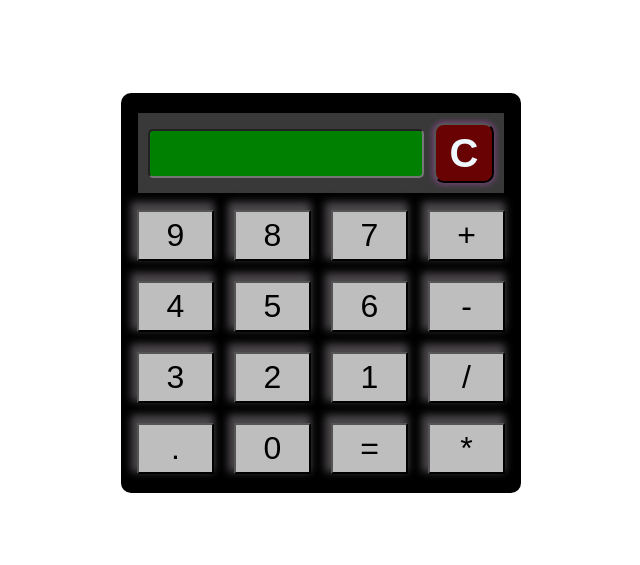
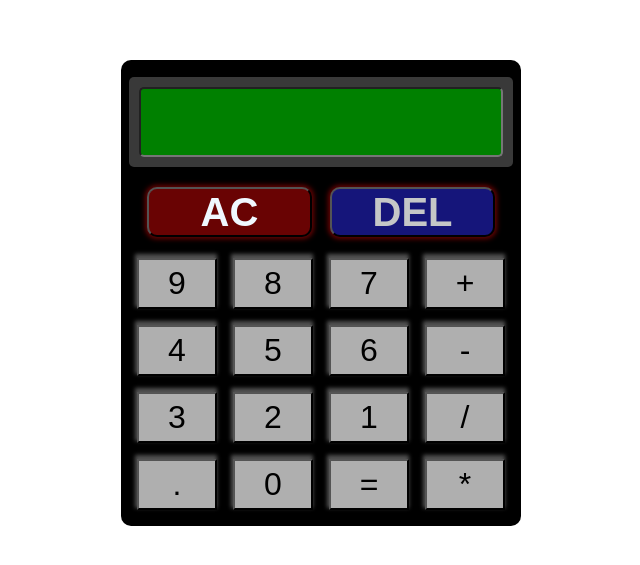
Before and after one commit to Roh1512/Calculator, a plain HTML site: page index.html in a window 1280 px wide. Shown: the part 107-672 px from the top of the page, without its empty margins (319-959 px from the left). Drawn offline with Linux system fonts and the light colour scheme.

Commit message:
DEL button added

```diff
--- a/index.html
+++ b/index.html
@@ -10,8 +10,13 @@
 <body>
     <div class="calculatorBody">
         <div class="topScreen">
-            <input type="text" id="result" readonly>
-            <button class="clear" id="clear" onclick="resetCalc()" data-key = "Backspace">C</button>
+            <div class="input">
+                <input type="text" id="result" readonly>
+            </div>
+            <div class="mainBtn">
+                <button class="clear" id="clear" onclick="resetCalc()" data-key="Delete">AC</button>
+                <button class="del" id="del" onclick="backSpace()" data-key="Backspace">DEL</button>
+            </div>
         </div>
         <div class="keypad">
             <button onclick="appendNumber(9)" data-key = "Digit9">9</button>
--- a/main.css
+++ b/main.css
@@ -14,40 +14,60 @@ body{
     display: flex;
     flex-direction: column;
     width: 400px;
-    height: 400px;
     background-color: rgb(0, 0, 0);
     padding: 1rem;
     border-radius: 10px;
-    justify-content: space-around;
+    justify-content: center;
+    align-items: center;
 }
 .calculatorBody .topScreen {
     border: 1px solid black;
     display: flex;
+    width: 100%;
+    flex-direction: column;
     align-items: center;
-    justify-content: space-between;
+    justify-content: center;
     margin-bottom: 10px;
+    background-color: rgb(0, 0, 0);
+}
+.calculatorBody .topScreen .input {
+    background-color: rgb(57, 57, 57);
+    width: 105%;
+    margin-bottom: 20px;
     padding: 10px;
-    background-color: rgb(57, 57, 57);
+    border-radius: 5px;
 }
-.calculatorBody .topScreen input {
-    width: 80%;
+.calculatorBody .topScreen .input input {
+    width: 100%;
     text-align: right;
     font-size: 40px;
+    height: 70px;
     border-radius: 5px;
-    margin-right: 10px;
     background: green;
 
 }
+
+.calculatorBody .topScreen .mainBtn {
+    display: flex;
+    align-items: center;
+    justify-content: space-around;
+    width: 100%;
+    margin-bottom: 10px;
+}
+.calculatorBody .topScreen .mainBtn .del{
+    background-color: rgb(21, 21, 122);
+    color: rgb(197, 199, 199);
+}
 .calculatorBody .topScreen button {
     padding: 10px;
-    width: 60px;
-    height: 60px;
+    width: 45%;
+    height: 50px;
     font-size: 40px;
     background: rgb(105, 3, 3);
     color: aliceblue;
-    -webkit-box-shadow: 0px 0px 5px 2px rgba(110, 67, 110, 1);
-        -moz-box-shadow: 0px 0px 5px 2px rgba(110, 67, 110, 1);
-        box-shadow: 0px 0px 5px 2px rgba(110, 67, 110, 1);
+    -webkit-box-shadow: 0px 0px 5px 2px rgb(105, 3, 3);
+        -moz-box-shadow: 0px 0px 5px 2px rgb(105, 3, 3);
+        box-shadow: 0px 0px 5px 2px rgb(105, 3, 3);
     font-weight: 700;
     text-align: center;
     display: flex;
@@ -56,7 +76,7 @@ body{
     border-radius: 10px;
 }
 .calculatorBody .topScreen button:hover {
-    transform: scale3d(1.2,1.2,1.2);
+    transform: scale3d(1.1,1.1,1.1);
     transition: 0.4s;
 }
 .calculatorBody .topScreen button:active {
@@ -69,17 +89,17 @@ body{
 .keypad {
     display: grid;
     grid-template-columns: repeat(4,1fr);
-    gap: 20px;
+    gap: 1rem;
     width: 100%;
 }
 
 .keypad button {
     padding: 5px;
     font-size: 2rem;
-    background: rgb(190, 190, 190);
-    -webkit-box-shadow: -3px -5px 8px 3px rgb(61, 60, 61);
-    -moz-box-shadow: -3px -5px 8px 3px rgb(80, 79, 80);
-    box-shadow: -3px -5px 8px 3px rgb(76, 72, 76);
+    background: rgb(175, 175, 175);
+    -webkit-box-shadow: -3px -5px 8px 3px rgb(79, 79, 79);
+    -moz-box-shadow: -3px -5px 8px 3px rgb(216, 216, 216);
+    box-shadow: -1px -3px 4px 1px rgb(82, 82, 82);
 }
 
 .keypad button:hover {
--- a/main.js
+++ b/main.js
@@ -1,4 +1,5 @@
-  let num1 = null;
+//Variables for Numbers and operator
+let num1 = null;
 let num2 = null;
 let operator = '';
 
@@ -15,8 +16,10 @@ window.addEventListener('keydown', (e) => {
     equal();
   }else if (key === '.') {
     appendDecimal(key);
-  }else if (key === 'Backspace'){
+  }else if (key === 'Delete'){
     resetCalc();
+  }else if(key === 'Backspace'){
+    backSpace();
   }
 
   if(e.shiftKey && e.code === 'Digit8'){
@@ -97,6 +100,11 @@ function equal() {
   }
 }
 
+function backSpace() {
+  let inputValue = result.value;
+  result.value = inputValue.substring(0,inputValue.length - 1);
+}
+
 
 
 function operate(n1,n2,op){
```
